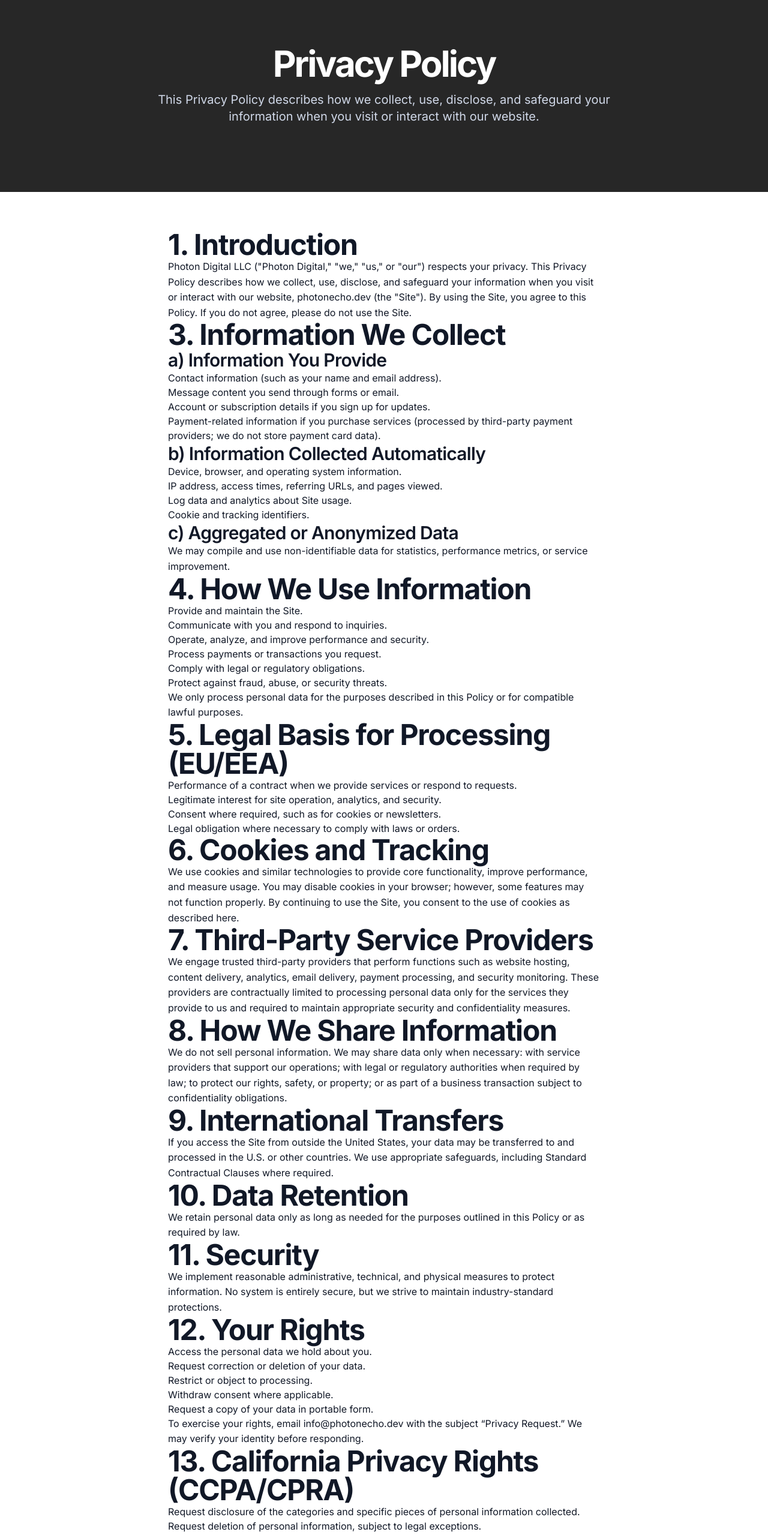
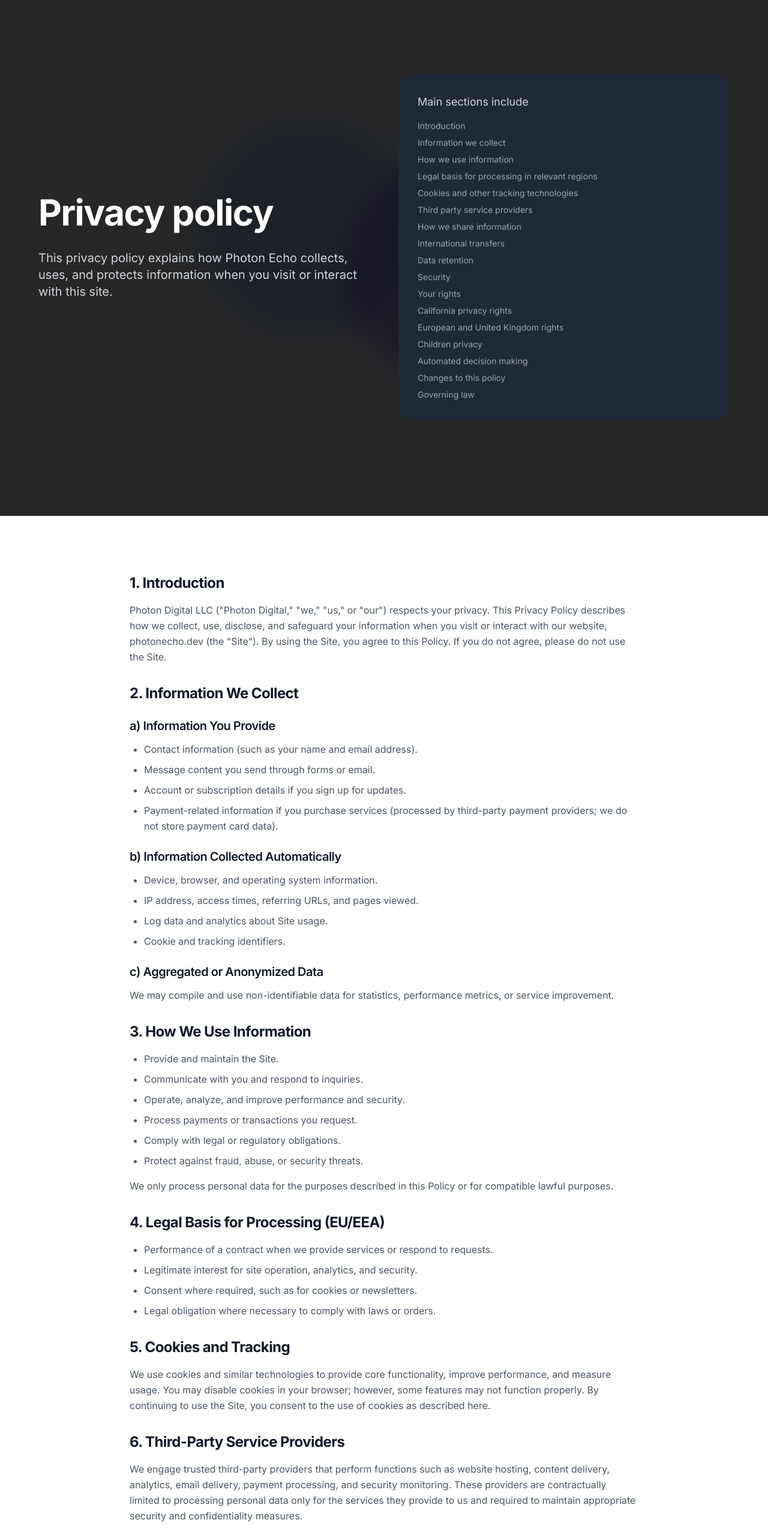
Before and after one commit to josha10cio/Photon-Digital-site, a Next.js app: page /privacy-policy in a window 1280 px wide. Shown: the part 100-2659 px from the top of the page at 60% size. Built offline with nearby package versions, Linux system fonts and the light colour scheme.

Commit message:
Update Privacy Policy page with new layout and content

```diff
--- a/app/privacy-policy/page.tsx
+++ b/app/privacy-policy/page.tsx
@@ -1,57 +1,98 @@
 import type { Metadata } from "next"
 import Link from "next/link"
 import { Button } from "@/components/ui/button"
+import { ArrowRightIcon } from "lucide-react"
 
 export const metadata: Metadata = {
-  title: "Privacy Policy",
-  description: "Read Photon Echo's Privacy Policy. Updated to reflect how we collect, use, and protect your data.",
+  title: "Privacy Policy – Photon Echo",
+  description: "Privacy practices for the Photon Echo site including collection, use, and protection of information.",
 }
 
 export default function PrivacyPolicyPage() {
   return (
     <div className="flex flex-col min-h-[calc(100dvh-4rem)]">
-      <section className="w-full py-20 md:py-28 bg-[#272727] text-white text-center">
-        <div className="container px-4 md:px-6">
-          <h1 className="text-4xl font-bold tracking-tighter sm:text-5xl md:text-6xl leading-tight">
-            Privacy Policy
+      {/* Hero Section */}
+      <section className="relative w-full py-20 md:py-32 lg:py-40 bg-[#272727] text-white overflow-hidden">
+        <div className="absolute inset-0 overflow-hidden">
+          <div className="absolute top-1/4 left-1/4 w-96 h-96 bg-photon-500 rounded-full mix-blend-multiply filter blur-xl opacity-20 animate-pulse-slow"></div>
+          <div
+            className="absolute top-1/3 right-1/4 w-96 h-96 bg-photon-700 rounded-full mix-blend-multiply filter blur-xl opacity-20 animate-pulse-slow"
+            style={{ animationDelay: "2s" }}
+          ></div>
+        </div>
+
+        <div className="container relative z-10 px-4 md:px-6">
+          <div className="grid gap-12 lg:grid-cols-2 items-center max-w-6xl mx-auto">
+            {/* Left Column - Text Content */}
+            <div className="text-left">
+              <h1 className="text-4xl font-bold tracking-tight sm:text-5xl md:text-6xl leading-tight mb-8">
+                Privacy policy
               </h1>
-          <p className="mt-4 text-lg md:text-xl text-photon-100 max-w-3xl mx-auto">
-            This Privacy Policy describes how we collect, use, disclose, and safeguard your information when you visit or interact with our website.
+              <p className="text-lg md:text-xl text-gray-300 leading-relaxed">
+                This privacy policy explains how Photon Echo collects, uses, and protects information when you visit or interact with this site.
               </p>
+            </div>
+
+            {/* Right Column - Sections Overview */}
+            <div className="bg-gray-800 rounded-lg p-8">
+              <p className="text-lg text-gray-300 mb-4">Main sections include</p>
+              <ul className="text-gray-400 space-y-2 text-sm">
+                <li>Introduction</li>
+                <li>Information we collect</li>
+                <li>How we use information</li>
+                <li>Legal basis for processing in relevant regions</li>
+                <li>Cookies and other tracking technologies</li>
+                <li>Third party service providers</li>
+                <li>How we share information</li>
+                <li>International transfers</li>
+                <li>Data retention</li>
+                <li>Security</li>
+                <li>Your rights</li>
+                <li>California privacy rights</li>
+                <li>European and United Kingdom rights</li>
+                <li>Children privacy</li>
+                <li>Automated decision making</li>
+                <li>Changes to this policy</li>
+                <li>Governing law</li>
+              </ul>
+            </div>
+          </div>
         </div>
       </section>
 
+      {/* Policy Content Section */}
       <section className="w-full py-12 md:py-16 bg-white text-gray-900">
-        <div className="container px-4 md:px-6 max-w-3xl mx-auto prose prose-invert">
-          <h2>1. Introduction</h2>
-          <p>
+        <div className="container px-4 md:px-6 max-w-4xl mx-auto">
+          <div className="prose prose-lg max-w-none">
+            <h2 className="text-2xl font-bold text-gray-900 mt-8 mb-4">1. Introduction</h2>
+            <p className="text-gray-600 leading-relaxed mb-6">
               Photon Digital LLC ("Photon Digital," "we," "us," or "our") respects your privacy. This Privacy Policy describes how we collect,
               use, disclose, and safeguard your information when you visit or interact with our website, photonecho.dev (the "Site"). By using the Site,
               you agree to this Policy. If you do not agree, please do not use the Site.
             </p>
 
-          <h2>3. Information We Collect</h2>
-          <h3>a) Information You Provide</h3>
-          <ul>
+            <h2 className="text-2xl font-bold text-gray-900 mt-8 mb-4">2. Information We Collect</h2>
+            <h3 className="text-xl font-semibold text-gray-900 mt-6 mb-3">a) Information You Provide</h3>
+            <ul className="text-gray-600 leading-relaxed mb-4 list-disc pl-6 space-y-2">
               <li>Contact information (such as your name and email address).</li>
               <li>Message content you send through forms or email.</li>
               <li>Account or subscription details if you sign up for updates.</li>
               <li>Payment-related information if you purchase services (processed by third-party payment providers; we do not store payment card data).</li>
             </ul>
 
-          <h3>b) Information Collected Automatically</h3>
-          <ul>
+            <h3 className="text-xl font-semibold text-gray-900 mt-6 mb-3">b) Information Collected Automatically</h3>
+            <ul className="text-gray-600 leading-relaxed mb-4 list-disc pl-6 space-y-2">
               <li>Device, browser, and operating system information.</li>
               <li>IP address, access times, referring URLs, and pages viewed.</li>
               <li>Log data and analytics about Site usage.</li>
               <li>Cookie and tracking identifiers.</li>
             </ul>
 
-          <h3>c) Aggregated or Anonymized Data</h3>
-          <p>We may compile and use non-identifiable data for statistics, performance metrics, or service improvement.</p>
+            <h3 className="text-xl font-semibold text-gray-900 mt-6 mb-3">c) Aggregated or Anonymized Data</h3>
+            <p className="text-gray-600 leading-relaxed mb-6">We may compile and use non-identifiable data for statistics, performance metrics, or service improvement.</p>
 
-          <h2>4. How We Use Information</h2>
-          <ul>
+            <h2 className="text-2xl font-bold text-gray-900 mt-8 mb-4">3. How We Use Information</h2>
+            <ul className="text-gray-600 leading-relaxed mb-4 list-disc pl-6 space-y-2">
               <li>Provide and maintain the Site.</li>
               <li>Communicate with you and respond to inquiries.</li>
               <li>Operate, analyze, and improve performance and security.</li>
@@ -59,86 +100,94 @@ export default function PrivacyPolicyPage() {
               <li>Comply with legal or regulatory obligations.</li>
               <li>Protect against fraud, abuse, or security threats.</li>
             </ul>
-          <p>We only process personal data for the purposes described in this Policy or for compatible lawful purposes.</p>
+            <p className="text-gray-600 leading-relaxed mb-6">We only process personal data for the purposes described in this Policy or for compatible lawful purposes.</p>
 
-          <h2>5. Legal Basis for Processing (EU/EEA)</h2>
-          <ul>
+            <h2 className="text-2xl font-bold text-gray-900 mt-8 mb-4">4. Legal Basis for Processing (EU/EEA)</h2>
+            <ul className="text-gray-600 leading-relaxed mb-6 list-disc pl-6 space-y-2">
               <li>Performance of a contract when we provide services or respond to requests.</li>
               <li>Legitimate interest for site operation, analytics, and security.</li>
               <li>Consent where required, such as for cookies or newsletters.</li>
               <li>Legal obligation where necessary to comply with laws or orders.</li>
             </ul>
 
-          <h2>6. Cookies and Tracking</h2>
-          <p>
+            <h2 className="text-2xl font-bold text-gray-900 mt-8 mb-4">5. Cookies and Tracking</h2>
+            <p className="text-gray-600 leading-relaxed mb-6">
               We use cookies and similar technologies to provide core functionality, improve performance, and measure usage. You may disable cookies in your browser; however,
               some features may not function properly. By continuing to use the Site, you consent to the use of cookies as described here.
             </p>
 
-          <h2>7. Third-Party Service Providers</h2>
-          <p>
+            <h2 className="text-2xl font-bold text-gray-900 mt-8 mb-4">6. Third-Party Service Providers</h2>
+            <p className="text-gray-600 leading-relaxed mb-6">
               We engage trusted third-party providers that perform functions such as website hosting, content delivery, analytics, email delivery, payment processing, and security monitoring.
               These providers are contractually limited to processing personal data only for the services they provide to us and required to maintain appropriate security and confidentiality measures.
             </p>
 
-          <h2>8. How We Share Information</h2>
-          <p>
+            <h2 className="text-2xl font-bold text-gray-900 mt-8 mb-4">7. How We Share Information</h2>
+            <p className="text-gray-600 leading-relaxed mb-6">
               We do not sell personal information. We may share data only when necessary: with service providers that support our operations; with legal or regulatory authorities when required by law;
               to protect our rights, safety, or property; or as part of a business transaction subject to confidentiality obligations.
             </p>
 
-          <h2>9. International Transfers</h2>
-          <p>
+            <h2 className="text-2xl font-bold text-gray-900 mt-8 mb-4">8. International Transfers</h2>
+            <p className="text-gray-600 leading-relaxed mb-6">
               If you access the Site from outside the United States, your data may be transferred to and processed in the U.S. or other countries. We use appropriate safeguards, including Standard Contractual Clauses where required.
             </p>
 
-          <h2>10. Data Retention</h2>
-          <p>We retain personal data only as long as needed for the purposes outlined in this Policy or as required by law.</p>
+            <h2 className="text-2xl font-bold text-gray-900 mt-8 mb-4">9. Data Retention</h2>
+            <p className="text-gray-600 leading-relaxed mb-6">We retain personal data only as long as needed for the purposes outlined in this Policy or as required by law.</p>
 
-          <h2>11. Security</h2>
-          <p>We implement reasonable administrative, technical, and physical measures to protect information. No system is entirely secure, but we strive to maintain industry-standard protections.</p>
+            <h2 className="text-2xl font-bold text-gray-900 mt-8 mb-4">10. Security</h2>
+            <p className="text-gray-600 leading-relaxed mb-6">We implement reasonable administrative, technical, and physical measures to protect information. No system is entirely secure, but we strive to maintain industry-standard protections.</p>
 
-          <h2>12. Your Rights</h2>
-          <ul>
+            <h2 className="text-2xl font-bold text-gray-900 mt-8 mb-4">11. Your Rights</h2>
+            <ul className="text-gray-600 leading-relaxed mb-4 list-disc pl-6 space-y-2">
               <li>Access the personal data we hold about you.</li>
               <li>Request correction or deletion of your data.</li>
               <li>Restrict or object to processing.</li>
               <li>Withdraw consent where applicable.</li>
               <li>Request a copy of your data in portable form.</li>
             </ul>
-          <p>
-            To exercise your rights, email <Link href="mailto:info@photonecho.dev">info@photonecho.dev</Link> with the subject “Privacy Request.” We may verify your identity before responding.
+            <p className="text-gray-600 leading-relaxed mb-6">
+              To exercise your rights, email <Link href="mailto:info@photonecho.dev" className="text-[#33bfff] hover:text-[#2aa3d9]">info@photonecho.dev</Link> with the subject "Privacy Request." We may verify your identity before responding.
             </p>
 
-          <h2>13. California Privacy Rights (CCPA/CPRA)</h2>
-          <ul>
+            <h2 className="text-2xl font-bold text-gray-900 mt-8 mb-4">12. California Privacy Rights (CCPA/CPRA)</h2>
+            <ul className="text-gray-600 leading-relaxed mb-6 list-disc pl-6 space-y-2">
               <li>Request disclosure of the categories and specific pieces of personal information collected.</li>
               <li>Request deletion of personal information, subject to legal exceptions.</li>
               <li>Opt out of the sale or sharing of personal information (we do not sell personal information).</li>
               <li>Not be discriminated against for exercising these rights.</li>
             </ul>
 
-          <h2>14. EU and UK Rights</h2>
-          <p>
-            If you are in the EU or UK, you may also contact your local Data Protection Authority about how we handle personal data. Our lawful bases and transfer safeguards are described in Sections 5 and 9.
+            <h2 className="text-2xl font-bold text-gray-900 mt-8 mb-4">13. EU and UK Rights</h2>
+            <p className="text-gray-600 leading-relaxed mb-6">
+              If you are in the EU or UK, you may also contact your local Data Protection Authority about how we handle personal data. Our lawful bases and transfer safeguards are described in Sections 4 and 8.
             </p>
 
-          <h2>15. Children’s Privacy</h2>
-          <p>The Site is not directed to children under 16 years of age. We do not knowingly collect personal information from minors.</p>
+            <h2 className="text-2xl font-bold text-gray-900 mt-8 mb-4">14. Children's Privacy</h2>
+            <p className="text-gray-600 leading-relaxed mb-6">The Site is not directed to children under 16 years of age. We do not knowingly collect personal information from minors.</p>
 
-          <h2>16. Automated Decision-Making</h2>
-          <p>We do not engage in automated decision-making or profiling that has legal or significant effects on individuals.</p>
+            <h2 className="text-2xl font-bold text-gray-900 mt-8 mb-4">15. Automated Decision-Making</h2>
+            <p className="text-gray-600 leading-relaxed mb-6">We do not engage in automated decision-making or profiling that has legal or significant effects on individuals.</p>
 
-          <h2>17. Changes to This Policy</h2>
-          <p>We may update this Privacy Policy periodically. The effective date at the top will reflect the most recent revision.</p>
+            <h2 className="text-2xl font-bold text-gray-900 mt-8 mb-4">16. Changes to This Policy</h2>
+            <p className="text-gray-600 leading-relaxed mb-6">We may update this Privacy Policy periodically. The effective date at the top will reflect the most recent revision.</p>
 
-          <h2>18. Governing Law</h2>
-          <p>This Privacy Policy and any disputes arising under it are governed by the laws of the State of Wisconsin, United States, without regard to conflict-of-law principles.</p>
+            <h2 className="text-2xl font-bold text-gray-900 mt-8 mb-4">17. Governing Law</h2>
+            <p className="text-gray-600 leading-relaxed mb-6">This Privacy Policy and any disputes arising under it are governed by the laws of the State of Wisconsin, United States, without regard to conflict-of-law principles.</p>
 
-          <div className="mt-8">
+            <div className="mt-12">
               <Link href="/contact">
-              <Button variant="primary">Contact Us</Button>
+                <Button
+                  variant="default"
+                  size="lg"
+                  className="bg-[#33bfff] hover:bg-[#2aa3d9] text-white px-8 py-6 text-base font-medium rounded-md"
+                >
+                  Contact us
+                  <ArrowRightIcon className="ml-2 h-5 w-5" />
+                </Button>
               </Link>
+            </div>
           </div>
         </div>
       </section>
```
Lines whose indentation alone changed are shown as unchanged.
